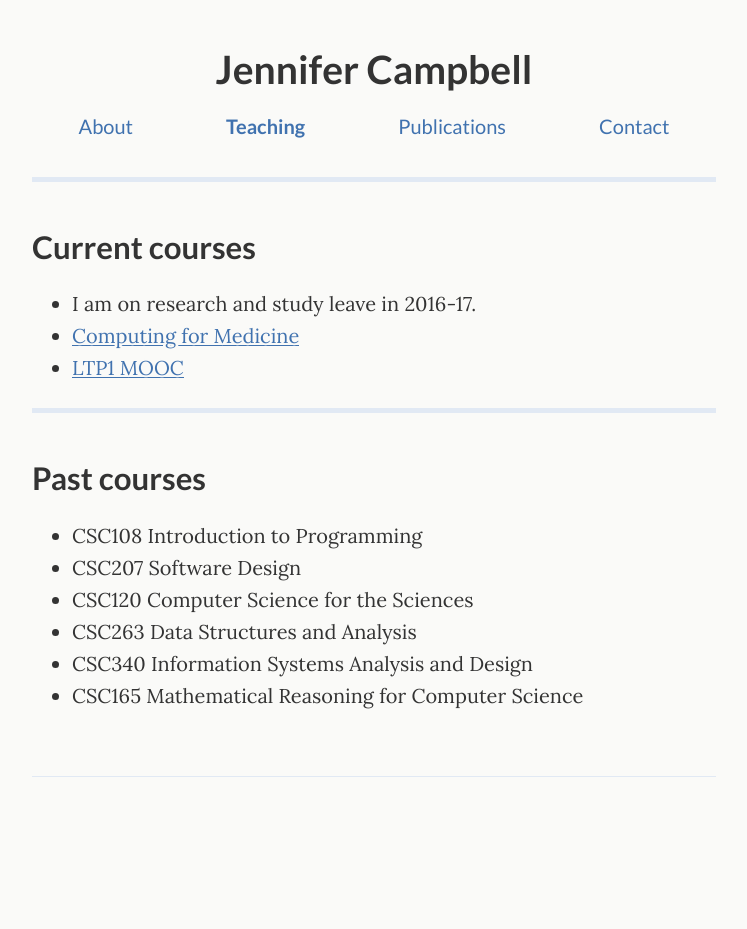
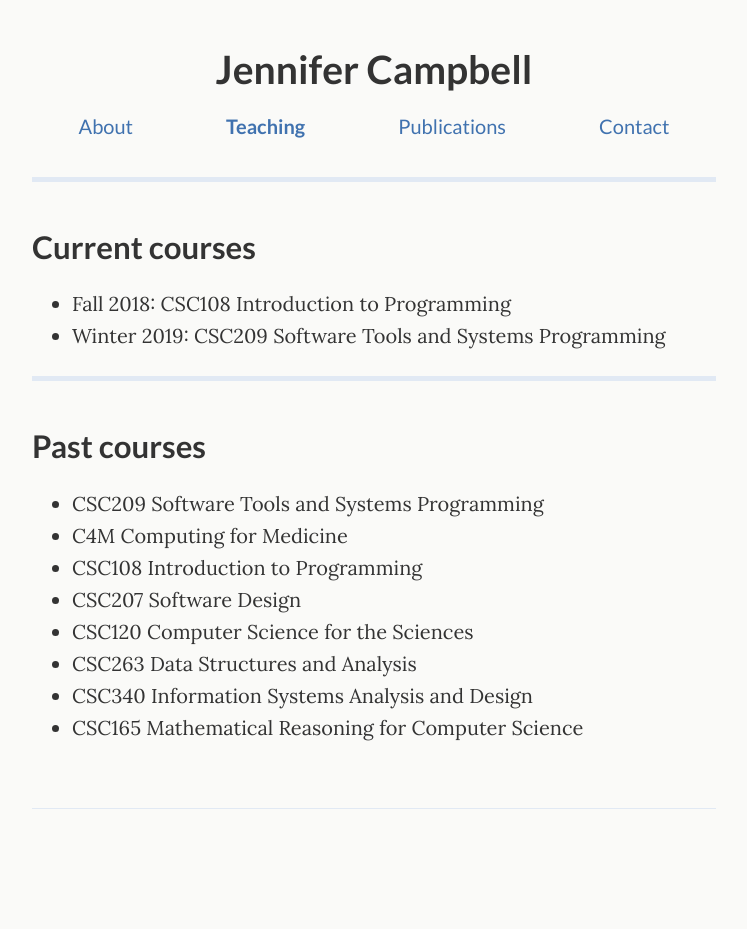
Before and after one commit to jencampbell/jencampbell.github.io, a Jekyll site: the page built from _pages/teaching.md, in a window 1280 px wide. Shown: the whole page, without its empty margins (266-1013 px from the left). Built offline with Jekyll 4.4.1, drawn with Linux system fonts in a browser that asks for light colours; before the commit the page ends 900 px from its top, so only the background shows below that.

Commit message:
updating webpage

```diff
--- a/_pages/teaching.md
+++ b/_pages/teaching.md
@@ -22,14 +22,15 @@ permalink: /teaching/
 
 ## Current courses
 
-- I am on research and study leave in 2016-17.
-- [Computing for Medicine](http://c4m.cdf.toronto.edu){:target="_blank"}
-- [LTP1 MOOC](https://www.coursera.org/learn/learn-to-program){:target="_blank"}
+- Fall 2018: CSC108 Introduction to Programming
+- Winter 2019: CSC209 Software Tools and Systems Programming
 
 ---
 
 ## Past courses
 
+- CSC209 Software Tools and Systems Programming
+- C4M Computing for Medicine
 - CSC108 Introduction to Programming
 - CSC207 Software Design
 - CSC120 Computer Science for the Sciences
```
Also changed, not shown: _pages/about.md (+2 -6 lines), _pages/publications.md (+3 -0 lines), index.md (+3 -3 lines).
